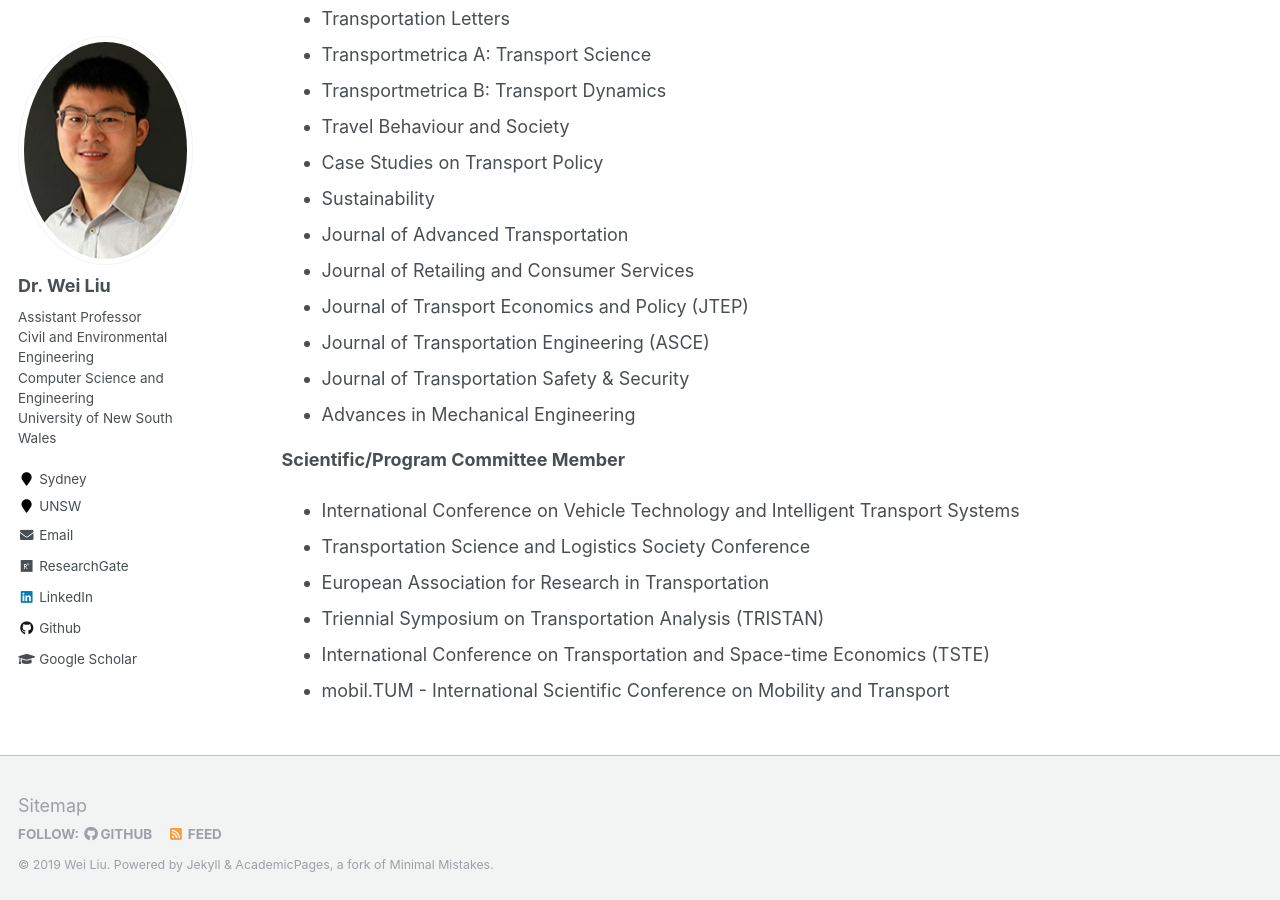
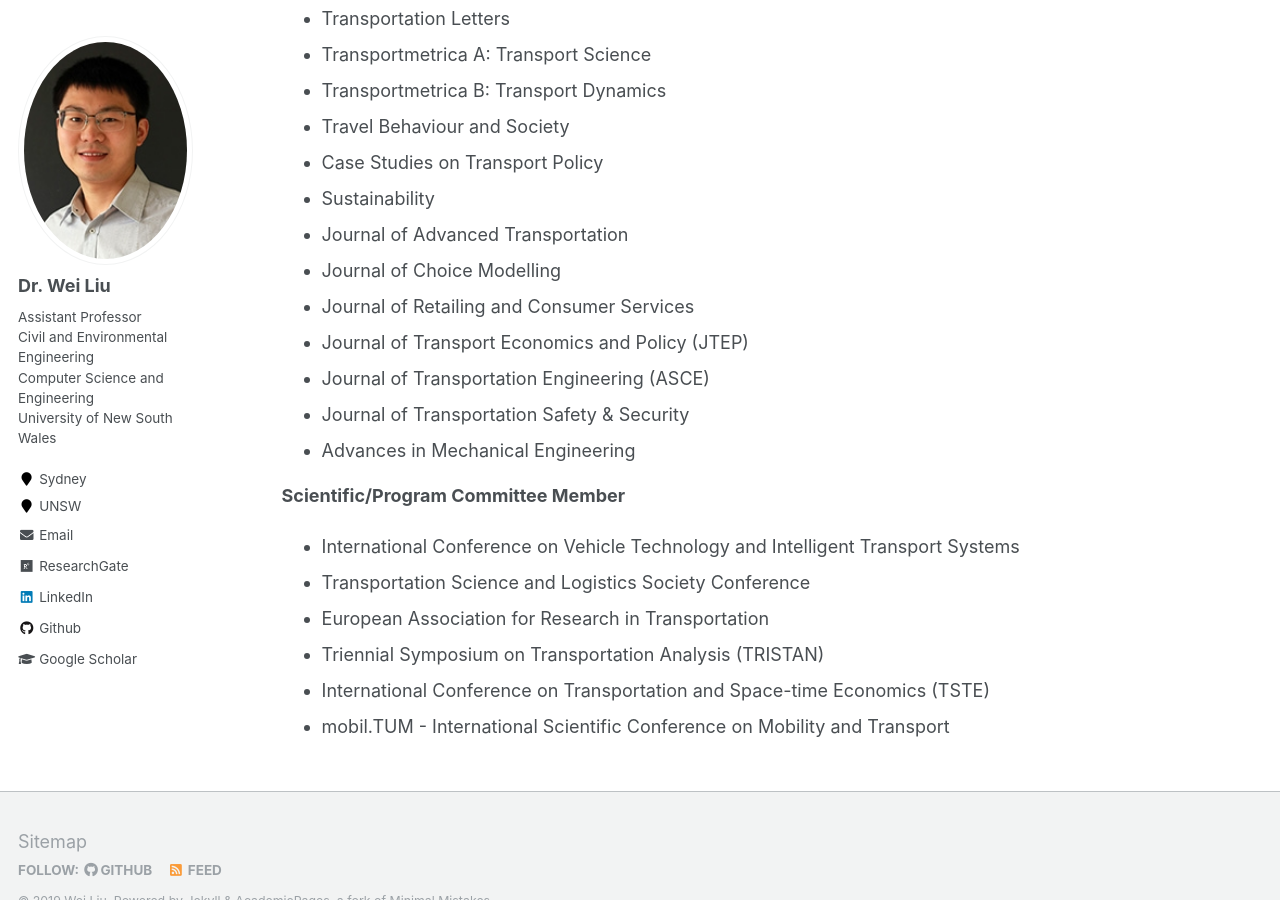
Before and after one commit to weiliu2016/weiliu2016.github.io, a Jekyll site: the page built from _pages/research.md, in a window 1280 px wide and 900 px high, scrolled down 1973 px. Built offline with Jekyll 4.4.1, drawn with Linux system fonts in a browser that asks for light colours.

Commit message:
Update research.md

```diff
--- a/_pages/research.md
+++ b/_pages/research.md
@@ -52,6 +52,7 @@ Academic services
 * Case Studies on Transport Policy
 * Sustainability
 * Journal of Advanced Transportation
+* Journal of Choice Modelling
 * Journal of Retailing and Consumer Services
 * Journal of Transport Economics and Policy (JTEP)
 * Journal of Transportation Engineering (ASCE)
```
